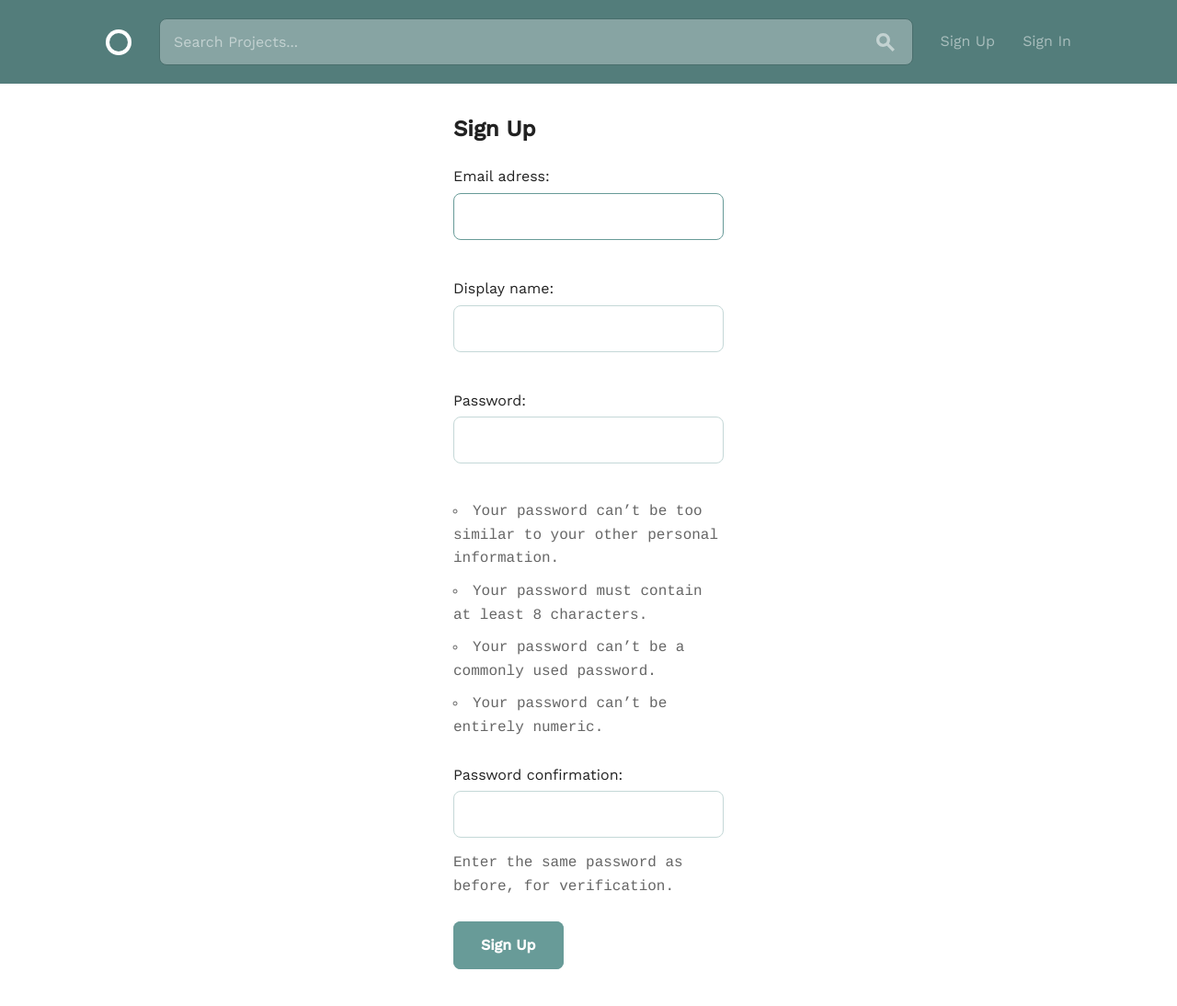
After one commit to Zachary-Jackson/Social-Team-Builder, a Django app: page /accounts/signup/ in a window 1280 px wide. The commit adds this page. Shown: the whole page at 92% size. Run offline with Django 3.2, Linux system fonts and the light colour scheme.

Commit message:
Allow users to create accounts
The create account view has been added allowing users to create accounts. Templates, urls and forms have been added to facilatate this.

```diff
--- /dev/null
+++ b/team_builder/accounts/forms.py
@@ -0,0 +1,14 @@
+from django.contrib.auth import get_user_model
+from django.contrib.auth.forms import UserCreationForm
+
+
+class UserCreateForm(UserCreationForm):
+    """A form that gets the required fields for a custom user model"""
+    class Meta:
+        fields = ("email", "username", "password1", "password2")
+        model = get_user_model()
+
+    def __init__(self, *args, **kwargs):
+        super().__init__(*args, **kwargs)
+        self.fields["email"].label = "Email adress"
+        self.fields["username"].label = "Display name"
--- a/team_builder/accounts/models.py
+++ b/team_builder/accounts/models.py
@@ -61,4 +61,4 @@ class User(AbstractBaseUser, PermissionsMixin):
 
     def get_long_name(self):
         """Returns username"""
-        return self.username
+        return "{} | {}".format(self.email, self.username)
--- /dev/null
+++ b/team_builder/accounts/templates/accounts/sign_up.html
@@ -0,0 +1,19 @@
+{% extends "layout.html" %}
+
+{% block title_tag %}Team Builder | signup{% endblock %}
+
+{% block content %}
+  <div class="bounds">
+    <div class="grid-30 centered">
+      <h2>Sign Up</h2>
+      <form method="POST">
+          {% csrf_token %}
+          {{ form.as_p }}
+          <input type="submit" class="button-primary" value="Sign Up">
+      </form>
+    </div>
+  </div>
+
+
+
+{% endblock content %}
--- /dev/null
+++ b/team_builder/accounts/urls.py
@@ -0,0 +1,9 @@
+from django.urls import path
+
+from . import views
+
+app_name = 'accounts'
+
+urlpatterns = [
+    path('signup/', views.SignUp.as_view(), name='signup')
+]
--- a/team_builder/accounts/views.py
+++ b/team_builder/accounts/views.py
@@ -1,3 +1,11 @@
-from django.shortcuts import render
+from django.urls import reverse_lazy
+from django.views import generic
 
-# Create your views here.
+from . import forms
+
+
+class SignUp(generic.CreateView):
+    """Allows the user to sign up for an account"""
+    form_class = forms.UserCreateForm
+    success_url = reverse_lazy("homepage")
+    template_name = "accounts/sign_up.html"
--- a/team_builder/team_builder/urls.py
+++ b/team_builder/team_builder/urls.py
@@ -13,12 +13,14 @@ Including another URLconf
     1. Import the include() function: from django.urls import include, path
     2. Add a URL to urlpatterns:  path('blog/', include('blog.urls'))
 """
+from django.conf.urls import include
 from django.contrib import admin
 from django.urls import path
 
 from . import views
 
 urlpatterns = [
-    path('', views.homepage),
+    path('', views.homepage, name='homepage'),
     path('admin/', admin.site.urls),
+    path('accounts/', include('accounts.urls'),)
 ]
--- a/team_builder/templates/layout.html
+++ b/team_builder/templates/layout.html
@@ -36,7 +36,7 @@
     <div class="bounds">
       <div class="circle--fluid">
         <div class="circle--fluid--cell">
-          <h1 class="hide-text circle--logo"><a class="logo" href="/homepage">Circle</a></h1>
+          <h1 class="hide-text circle--logo"><a class="logo" href="{% url 'homepage' %}">Circle</a></h1>
         </div>
         <div class="circle--fluid--cell circle--fluid--primary">
           <div class="circle--search">
@@ -52,7 +52,7 @@
         <div class="circle--fluid--cell circle--fluid--secondary">
           <nav>
             <ul class="circle--inline">
-              <li><a href="signup.html">Sign Up</a></li>
+              <li><a href="{% url 'accounts:signup' %}">Sign Up</a></li>
               <li><a href="signin.html">Sign In</a></li>
             </ul>
           </nav>
```
Also changed, not shown: README.md.
